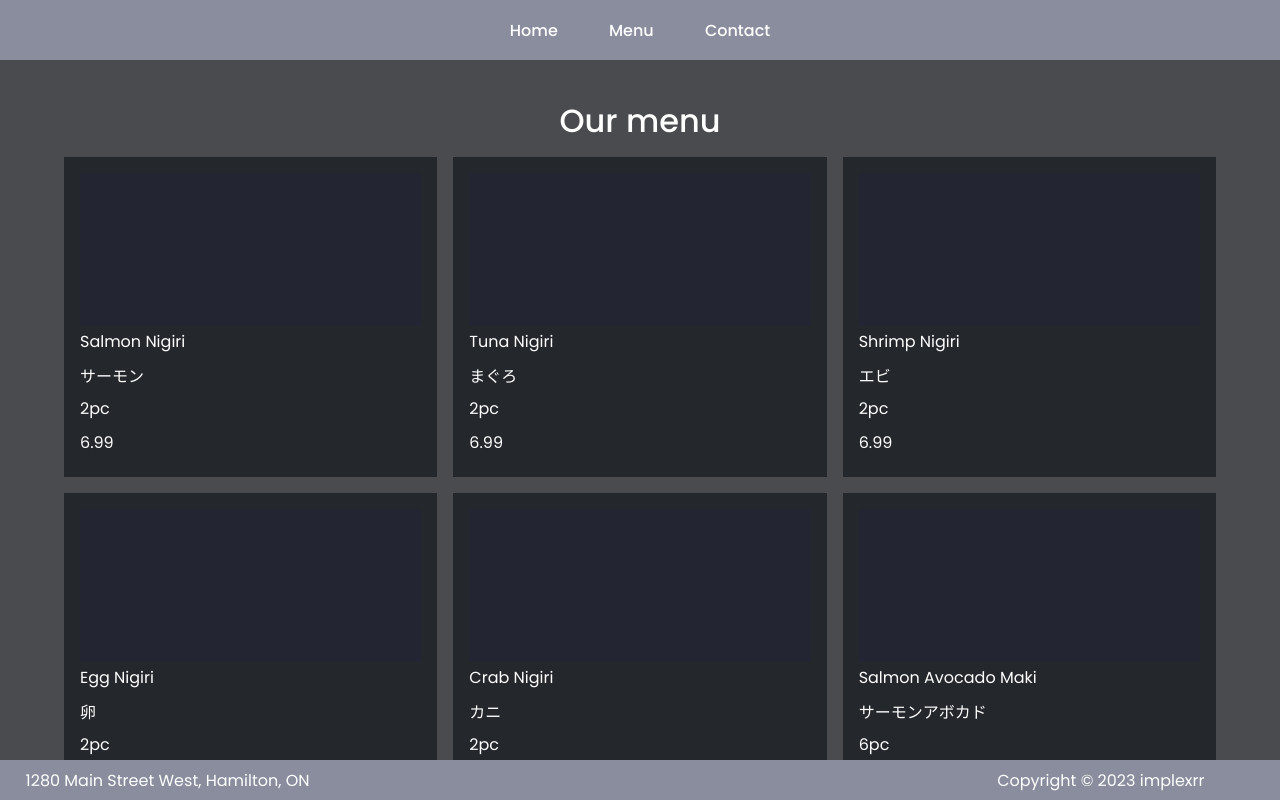
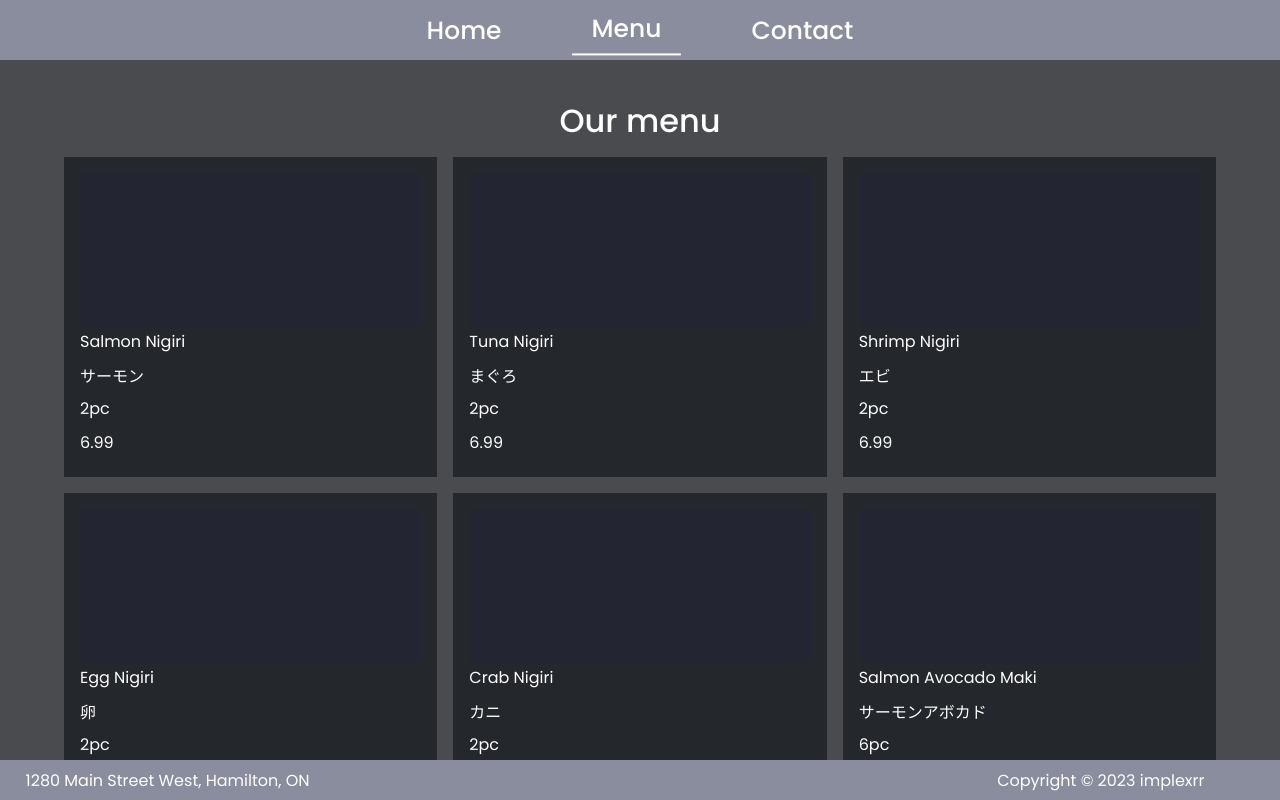
Before and after one commit to implexrr/kanazawa-sushi, a plain HTML site: page index.html in a window 1280 px wide. Drawn offline with Linux system fonts and the light colour scheme.

Commit message:
Add header/footer animations

```diff
--- a/footer.css
+++ b/footer.css
@@ -28,4 +28,9 @@
   -moz-background-size: cover;
   -o-background-size: cover;
   background-size: cover;
+  opacity: 1;
 }
+
+.github-link:hover {
+  opacity: 0.7;
+}
--- a/header.css
+++ b/header.css
@@ -19,11 +19,14 @@
   margin-right: max(2%, 20px);
   opacity: 1;
   transition: 0.3s;
+  font-size: larger;
 }
 
 .nav-option:hover {
   opacity: 0.7;
   transition: 0.3s;
   cursor: pointer;
-  transform: translate(0, 0.1rem);
+  transform: translate(0, -0.1rem);
+  text-decoration: underline;
+  text-underline-offset: 1rem;
 }
--- a/homepage.css
+++ b/homepage.css
@@ -2,6 +2,13 @@
 @import url(footer.css);
 @import url(meta.css);
 @import url(margins.css);
+
+#home {
+  transition: 0.3s;
+  transform: translate(0, -0.1rem);
+  text-decoration: underline;
+  text-underline-offset: 1rem;
+}
 
 #main-content {
   display: flex;
--- a/index.html
+++ b/index.html
@@ -12,9 +12,9 @@
     <div id="content">
       <div id="header">
         <div id="nav-bar">
-          <div id="home" class="nav-option">Home</div>
-          <div id="menu" class="nav-option">Menu</div>
-          <div id="contact" class="nav-option">Contact</div>
+          <div id="home" class="nav-option">&nbsp&nbsp&nbspHome&nbsp&nbsp&nbsp</div>
+          <div id="menu" class="nav-option">&nbsp&nbsp&nbspMenu&nbsp&nbsp&nbsp</div>
+          <div id="contact" class="nav-option">&nbsp&nbsp&nbspContact&nbsp&nbsp&nbsp</div>
         </div>
       </div>
       <div id="main-content">
--- a/margins.css
+++ b/margins.css
@@ -9,5 +9,4 @@ html {
   -moz-background-size: cover;
   -o-background-size: cover;
   background-size: cover;
-  /* overflow-y: visible; */
 }
--- a/menu.css
+++ b/menu.css
@@ -2,6 +2,13 @@
 @import url(footer.css);
 @import url(meta.css);
 @import url(margins.css);
+
+#menu {
+  transition: 0.3s;
+  transform: translate(0, -0.1rem);
+  text-decoration: underline;
+  text-underline-offset: 1rem;
+}
 
 /* ------- */
 #main-content {
```
Also changed, not shown: 1 other file.
